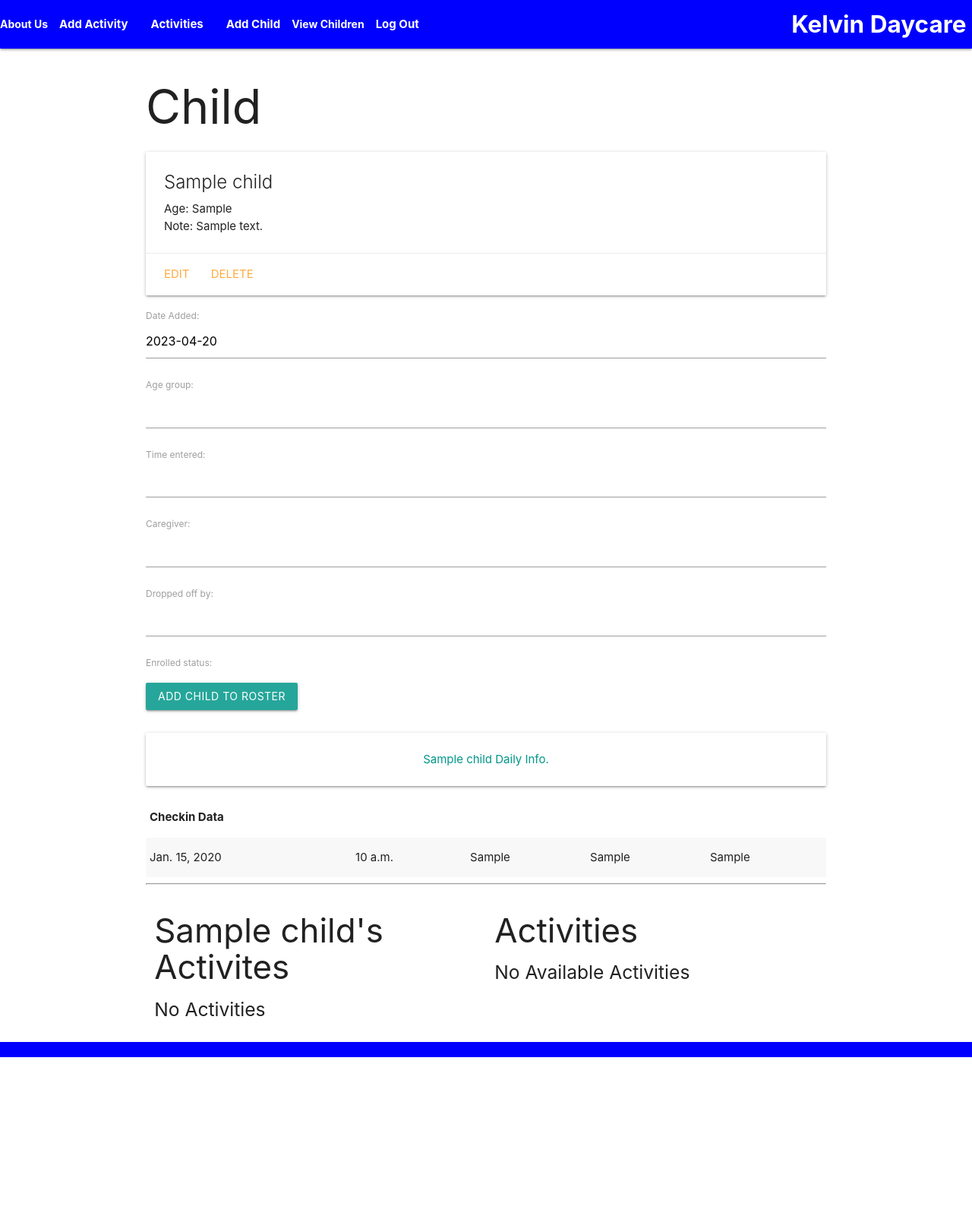
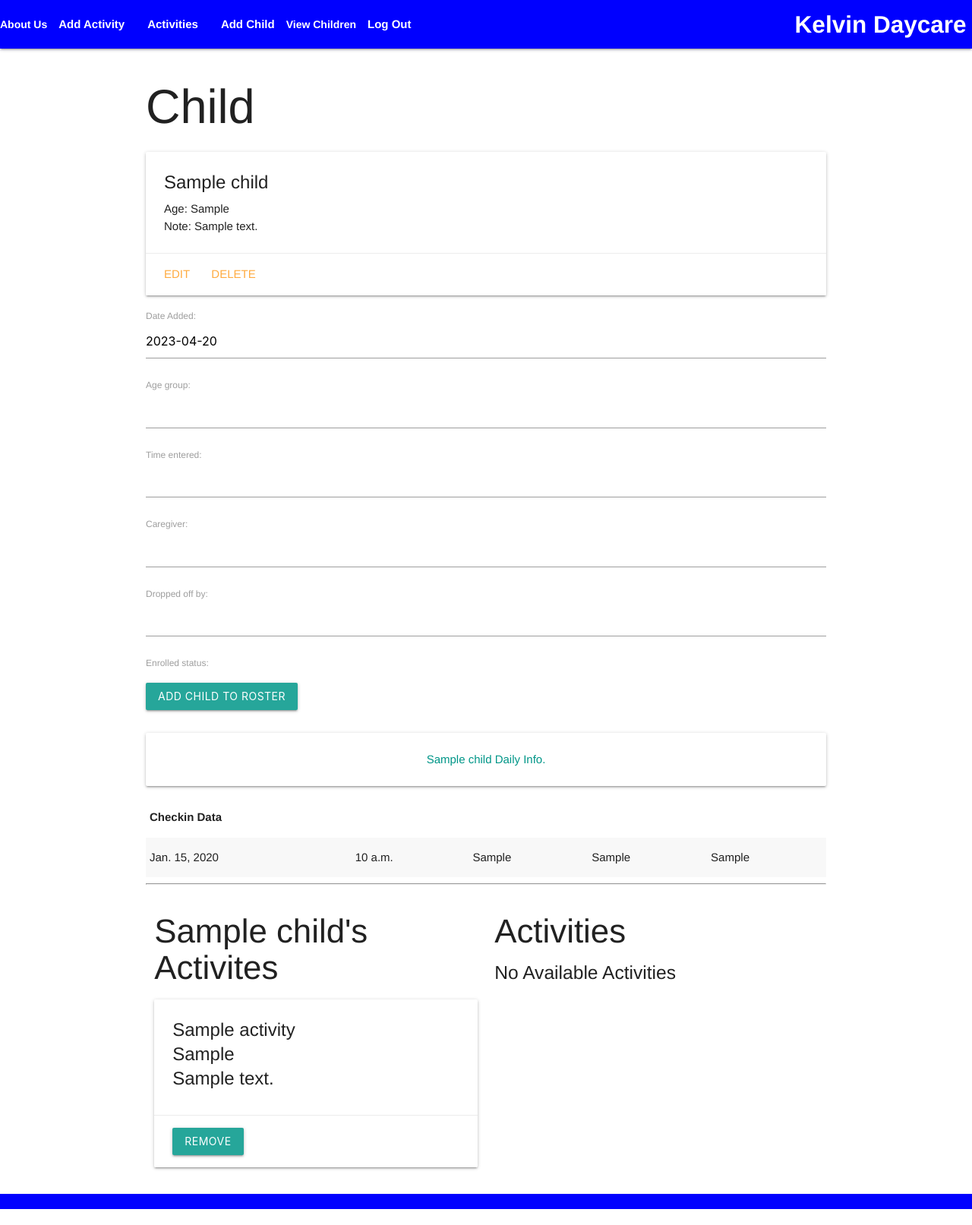
Before and after one commit to kelvinbest1/Childcare-Check-In, a Django app: page /children/1/ in a window 1280 px wide. Shown: the whole page at 76% size. Before the commit the page ends 1392 px from the top, so only its background shows below. Run offline with Django 4.2, Linux system fonts and the light colour scheme; a user stored in the database is signed in; tables that the repository leaves empty hold one stand-in row (values such as "Sample post").

Commit message:
updating css

```diff
--- a/childcheckin/main_app/static/css/style.css
+++ b/childcheckin/main_app/static/css/style.css
@@ -1,3 +1,9 @@
+
+body{
+    background-image: url();
+    font-family:'Franklin Gothic Medium', 'Arial Narrow', Arial, sans-serif;
+}
+
 .nav-wrapper {
     background-color: blue !important;
     font-size: 14px;
@@ -8,3 +14,6 @@
     font-size: 14px;
     font-weight: bold;
   }
+  #striped{
+    font-size: medium;
+  }
--- a/childcheckin/main_app/templates/base.html
+++ b/childcheckin/main_app/templates/base.html
@@ -7,13 +7,14 @@
   <meta name="viewport" content="width=device-width, initial-scale=1.0">
   <meta http-equiv="X-UA-Compatible" content="ie=edge">
   <title>Kelvin Daycare</title>
+  <link rel="stylesheet" type="text/css" href="{% static 'css/style.css' %}">
   <link rel="stylesheet" href="https://cdnjs.cloudflare.com/ajax/libs/materialize/1.0.0/css/materialize.min.css">
-  <link rel="stylesheet" type="text/css" href="{% static 'css/style.css' %}">
   <script src="https://cdnjs.cloudflare.com/ajax/libs/materialize/1.0.0/js/materialize.min.js"></script>
   <link href="https://fonts.googleapis.com/icon?family=Material+Icons" rel="stylesheet">
 
 </head>
 <body>
+
   <header class="navbar-fixed">
     <nav>
         <div class="nav-wrapper">
--- a/childcheckin/main_app/templates/children/detail.html
+++ b/childcheckin/main_app/templates/children/detail.html
@@ -46,12 +46,12 @@
 <div class="row">
   <div class="col s6">
     <h3>{{ child.name }}'s Activites</h3>
-    {% if child.activitys.count %}
-      {% for activity in child.activitys.all %}
+    {% if child.activities.count %}
+      {% for activity in child.activities.all %}
         <div class="card">
           <div class="card-content">
             <span class="card-title">
-                A <span style="color: {{ activity.name }}">{{ activity.name }}</span> {{ activity.duration }}
+                <span>{{ activity.name }} <br>{{ activity.duration }} <br>{{activity.description}}
             </span>
           </div>
           <div class="card-action">
@@ -74,7 +74,7 @@
         <div class="card">
           <div class="card-content">
             <span class="card-title">
-                <span>{{ activity.name }}</span> <br>{{ activity.duration }} <br>{{activity.description}}
+                <span>{{ activity.name }} <br>{{ activity.duration }} <br>{{activity.description}}
             </span>
           </div>
           <div class="card-action">
```
Also changed, not shown: childcheckin/main_app/static/images/image.jpeg (added).
